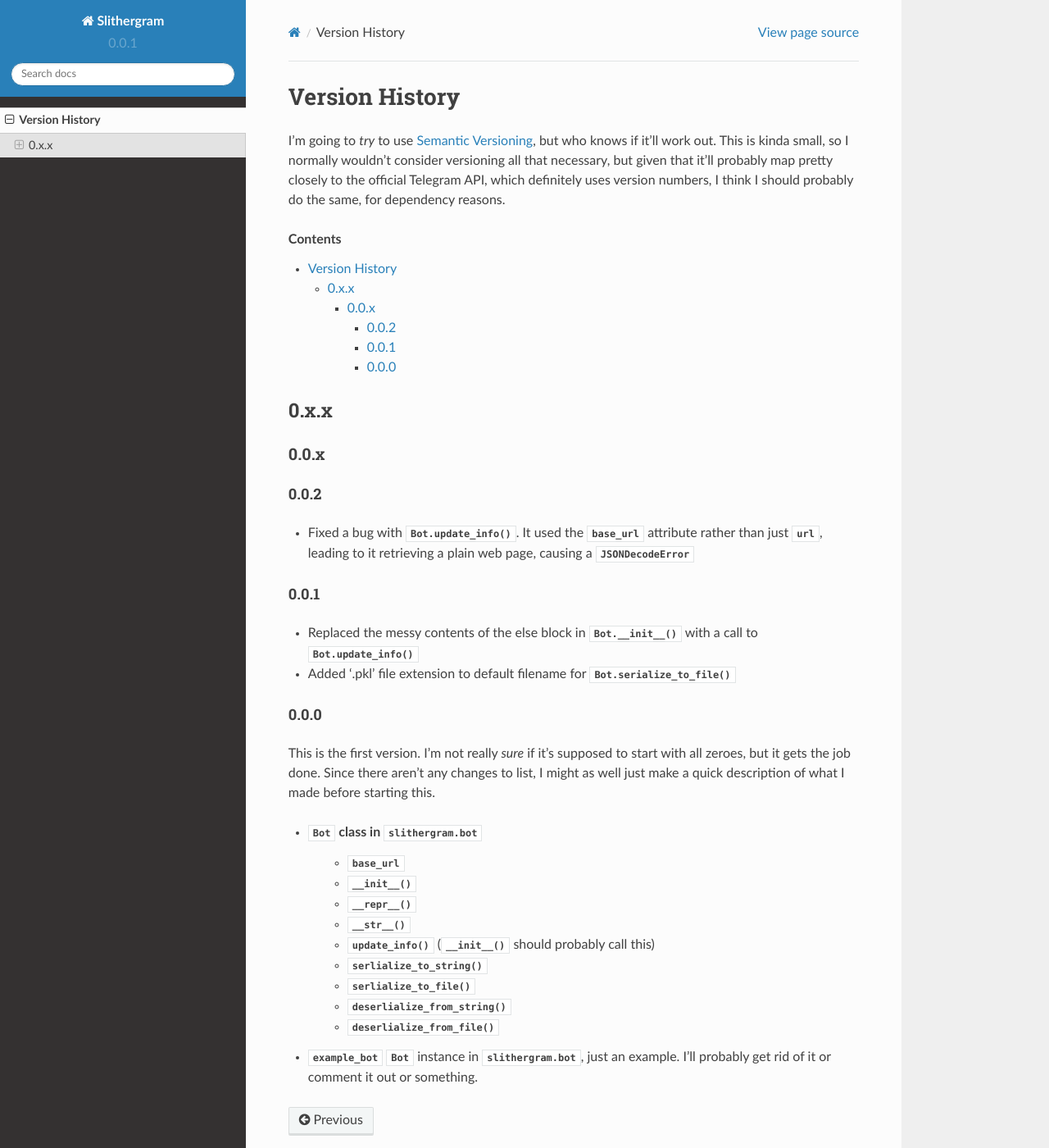
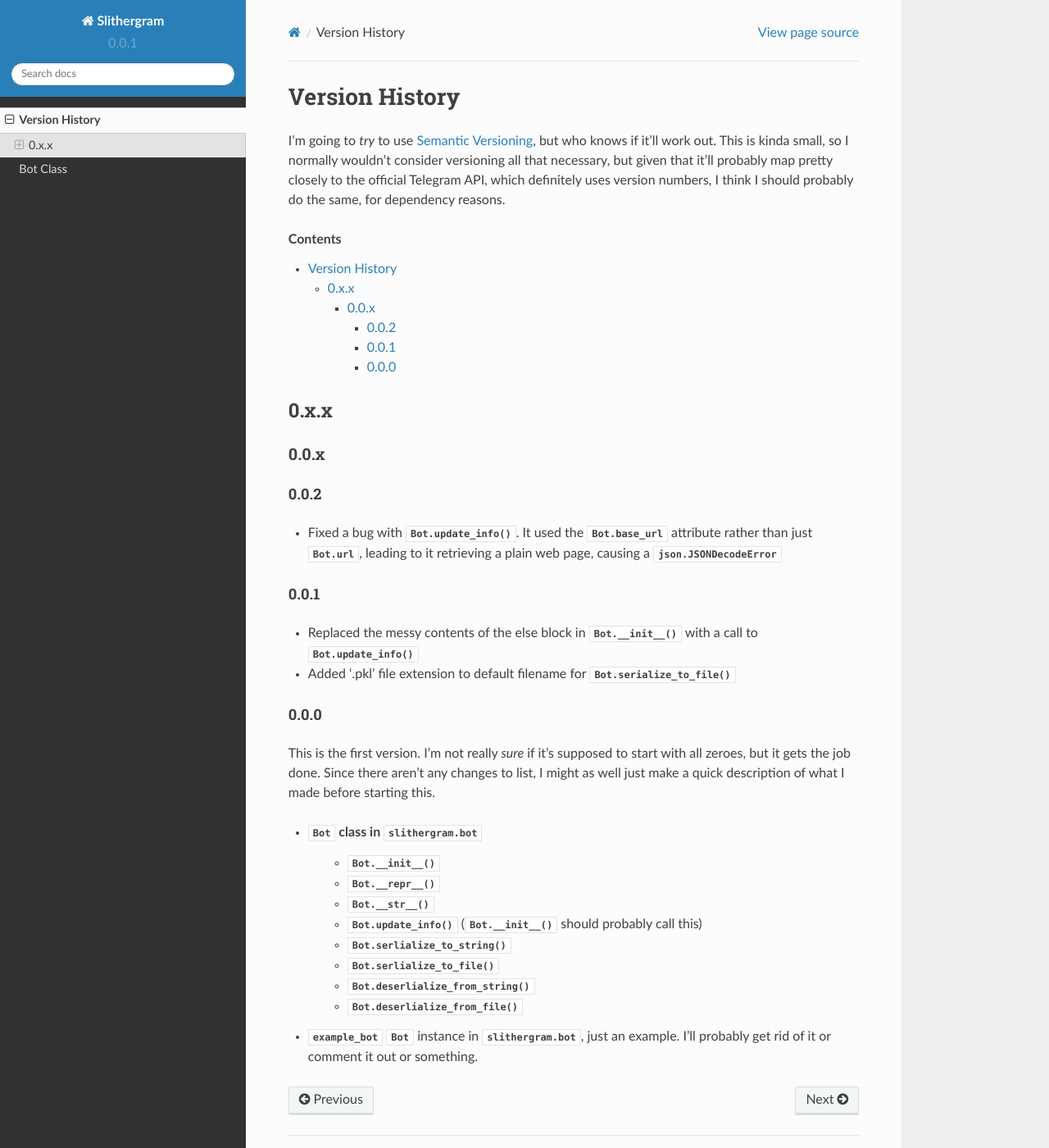
Before and after one commit to foxscotch/slithergram, a Sphinx documentation site: the page built from docs/versions.rst, in a window 1280 px wide and 1400 px high. Shown: the whole window at 82% size. Built offline with Sphinx 7.4.7 and the Read the Docs theme 2.0.0, drawn with Linux system fonts in a browser that asks for light colours.

Commit message:
Small docs/versions and docs/index changes, plus addition of docs/bot-class

```diff
--- a/docs/conf.py
+++ b/docs/conf.py
@@ -20,7 +20,7 @@
 # If extensions (or modules to document with autodoc) are in another directory,
 # add these directories to sys.path here. If the directory is relative to the
 # documentation root, use os.path.abspath to make it absolute, like shown here.
-#sys.path.insert(0, os.path.abspath('.'))
+sys.path.insert(0, os.path.abspath('../..'))
 
 # -- General configuration ------------------------------------------------
 
--- a/docs/index.rst
+++ b/docs/index.rst
@@ -8,6 +8,7 @@
    :maxdepth: 2
 
    versions
+   bot-class
 
 
 
--- a/docs/versions.rst
+++ b/docs/versions.rst
@@ -12,6 +12,7 @@
 
 .. contents::
 
+.. currentmodule:: slithergram.bot
 
 .. _v-0-x-x:
 
@@ -31,9 +32,9 @@
 0.0.2
 -----
 
-- Fixed a bug with :py:meth:`Bot.update_info()`. It used the :py:attr:`base_url`
-  attribute rather than just :py:attr:`url`, leading to it retrieving a plain
-  web page, causing a :py:exc:`JSONDecodeError`
+- Fixed a bug with :py:meth:`Bot.update_info`. It used the :py:attr:`Bot.base_url`
+  attribute rather than just :py:attr:`Bot.url`, leading to it retrieving a plain
+  web page, causing a :py:exc:`json.JSONDecodeError`
 
 
 .. _v-0-0-1:
@@ -41,10 +42,10 @@
 0.0.1
 -----
 
-- Replaced the messy contents of the else block in :py:meth:`Bot.__init__()`
-  with a call to :py:meth:`Bot.update_info()`
+- Replaced the messy contents of the else block in :py:meth:`Bot.__init__`
+  with a call to :py:meth:`Bot.update_info`
 - Added '.pkl' file extension to default filename for
-  :py:meth:`Bot.serialize_to_file()`
+  :py:meth:`Bot.serialize_to_file`
 
 
 .. _v-0-0-0:
@@ -57,14 +58,13 @@
 might as well just make a quick description of what I made before starting this.
 
 - :py:class:`Bot` class in :py:mod:`slithergram.bot`
-    - :py:attr:`base_url`
-    - :py:meth:`__init__()`
-    - :py:meth:`__repr__()`
-    - :py:meth:`__str__()`
-    - :py:meth:`update_info()` (:py:meth:`__init__()` should probably call this)
-    - :py:meth:`serlialize_to_string()`
-    - :py:meth:`serlialize_to_file()`
-    - :py:meth:`deserlialize_from_string()`
-    - :py:meth:`deserlialize_from_file()`
+    - :py:meth:`Bot.__init__`
+    - :py:meth:`Bot.__repr__`
+    - :py:meth:`Bot.__str__`
+    - :py:meth:`Bot.update_info` (:py:meth:`Bot.__init__` should probably call this)
+    - :py:meth:`Bot.serlialize_to_string`
+    - :py:meth:`Bot.serlialize_to_file`
+    - :py:meth:`Bot.deserlialize_from_string`
+    - :py:meth:`Bot.deserlialize_from_file`
 - :py:obj:`example_bot` :py:class:`Bot` instance in :py:mod:`slithergram.bot`,
   just an example. I'll probably get rid of it or comment it out or something.
```
Also changed, not shown: docs/bot-class.rst (added, +13 -0 lines).
